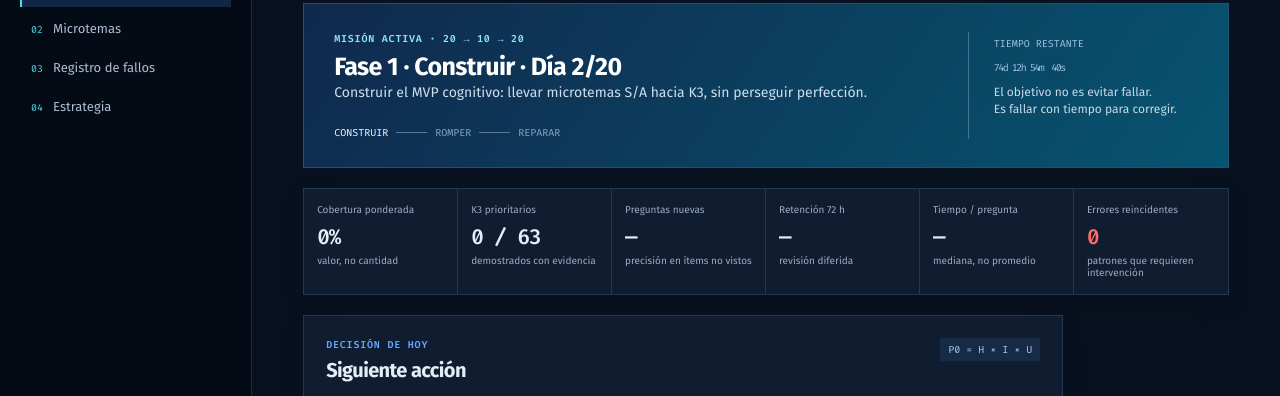
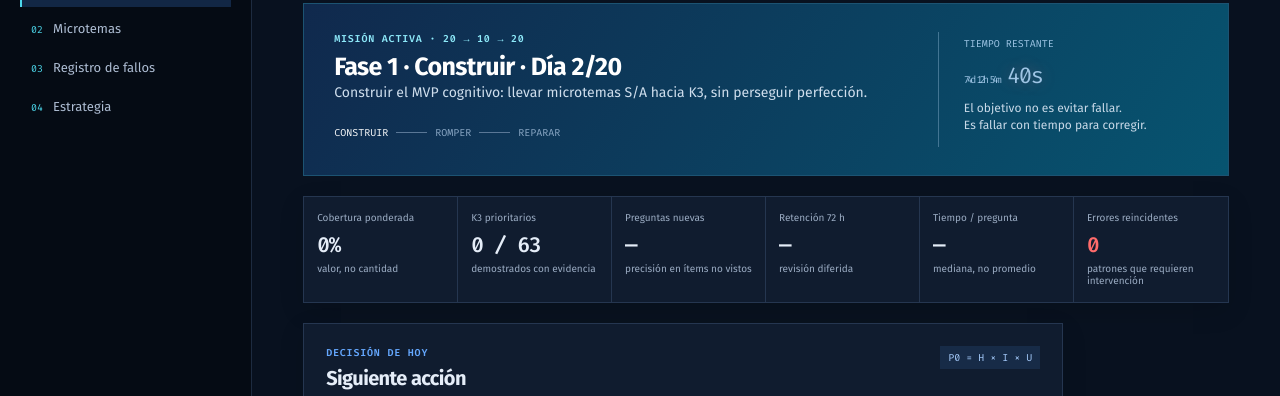
Before and after one commit to Kuritomay/Error-UNSCH, a plain HTML site: page index.html in a window 1280 px wide. Shown: the part 127-523 px from the top of the page. Drawn offline with Linux system fonts and the light colour scheme.

Commit message:
style: enlarge countdown display

```diff
--- a/styles.css
+++ b/styles.css
@@ -44,7 +44,7 @@ h2 { margin-bottom: 0; font-size: 20px; letter-spacing: -.6px; }.eyebrow { margi
 .top-actions { display: flex; align-items: center; gap: 16px; }.storage-state { color: var(--muted); font-size: 11px; white-space: nowrap; }.storage-state i { display: inline-block; width: 7px; height: 7px; margin-right: 5px; border-radius: 50%; background: #22c55e; }
 .button, .side-button, .text-button { border: 0; border-radius: 3px; padding: 9px 13px; font-size: 12px; font-weight: 600; }.button { background: var(--blue); color: #fff; }.button:hover { filter: brightness(.92); }.button.secondary, .side-button { border: 1px solid #c8d4e4; background: #fff; color: var(--ink); }.sidebar .side-button { border-color: #3e5779; background: transparent; color: #dce9fb; }.button.light { background: #fff; color: var(--navy); }.text-button { padding: 2px; background: none; color: var(--blue); text-decoration: underline; }
 
-.mission { display: grid; grid-template-columns: minmax(0, 1fr) 230px; gap: 30px; padding: 28px 30px; background: linear-gradient(125deg, #12294e, #0c5a81); color: #fff; }.mission h2 { font-size: 25px; }.mission-copy > p:not(.eyebrow) { max-width: 650px; color: #cfdeed; font-size: 14px; line-height: 1.5; }.phase-progress { display: flex; align-items: center; gap: 8px; margin-top: 23px; color: #8ca9c6; font: 10px var(--mono); }.phase-progress span.active { color: #fff; }.phase-progress i { width: 31px; height: 1px; background: #5a7796; }.countdown-main { padding-left: 25px; border-left: 1px solid #5980a5; }.countdown-main span { color: #9fc5e5; font: 10px var(--mono); }.countdown-main strong { display: block; margin: 10px 0; font: 600 23px var(--mono); letter-spacing: -1.5px; }.countdown-main p { color: #c8d9e8; font-size: 12px; line-height: 1.45; }
+.mission { display: grid; grid-template-columns: minmax(0, 1fr) 260px; gap: 30px; padding: 28px 30px; background: linear-gradient(125deg, #12294e, #0c5a81); color: #fff; }.mission h2 { font-size: 25px; }.mission-copy > p:not(.eyebrow) { max-width: 650px; color: #cfdeed; font-size: 14px; line-height: 1.5; }.phase-progress { display: flex; align-items: center; gap: 8px; margin-top: 23px; color: #8ca9c6; font: 10px var(--mono); }.phase-progress span.active { color: #fff; }.phase-progress i { width: 31px; height: 1px; background: #5a7796; }.countdown-main { padding-left: 25px; border-left: 1px solid #5980a5; }.countdown-main span { color: #9fc5e5; font: 10px var(--mono); }.countdown-main strong { display: block; margin: 10px 0; font: 600 clamp(31px, 3vw, 44px) var(--mono); letter-spacing: -2.8px; white-space: nowrap; }.countdown-main .countdown-seconds { font-size: .58em; letter-spacing: -1.5px; }.countdown-main p { color: #c8d9e8; font-size: 12px; line-height: 1.45; }
 
 .metric-grid { display: grid; grid-template-columns: repeat(6, 1fr); margin: 20px 0; border: 1px solid var(--line); background: var(--panel); }.metric-grid article { min-width: 0; padding: 15px 13px; border-right: 1px solid var(--line); }.metric-grid article:last-child { border: 0; }.metric-grid span, .metric-grid small { display: block; color: var(--muted); font-size: 10px; }.metric-grid strong { display: block; margin: 7px 0 4px; font: 600 21px var(--mono); letter-spacing: -1px; }.danger-metric strong { color: var(--danger); }
 .decision-grid { display: grid; grid-template-columns: minmax(0, 760px); gap: 20px; }.panel { border: 1px solid var(--line); background: var(--panel); padding: 22px; }.panel-intro { margin: 19px 0 13px; color: #4e5e75; font-size: 13px; line-height: 1.45; }.formula { padding: 5px 8px; background: #eef4ff; color: #37537d; font: 10px var(--mono); white-space: nowrap; }
```
